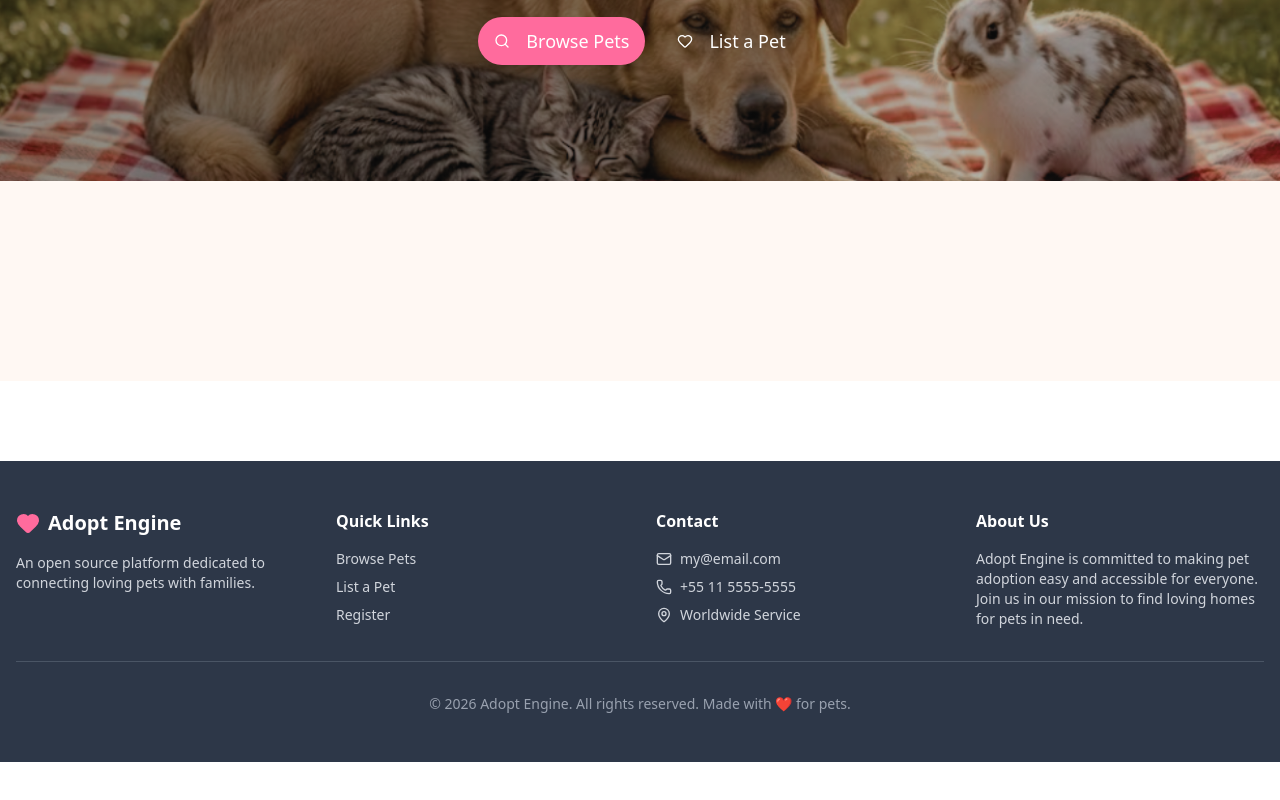
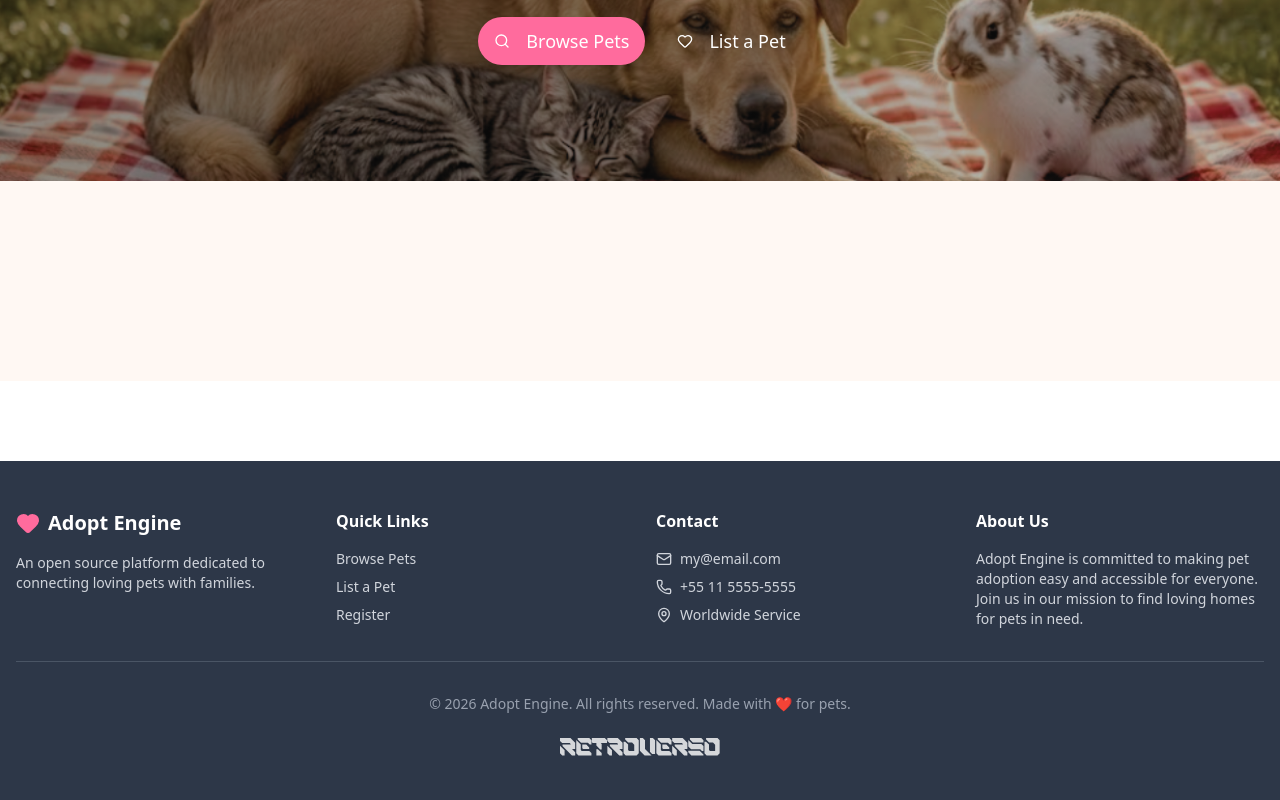
Before and after one commit to cristianpaixao/adopt-engine, a Next.js app: page / in a window 1280 px wide. Shown: the part 495-1295 px from the top of the page. Before the commit the page ends 1257 px from the top, so only its background shows below. Built offline with nearby package versions, Linux system fonts and the light colour scheme.

Commit message:
feat: add my logo on footer

```diff
--- a/src/components/Footer.tsx
+++ b/src/components/Footer.tsx
@@ -1,5 +1,6 @@
 import { Heart, Mail, MapPin, Phone } from 'lucide-react';
 import Link from 'next/link';
+import Image from 'next/image';
 
 export default function Footer() {
   return (
@@ -78,6 +79,19 @@ export default function Footer() {
             &copy; {new Date().getFullYear()} Adopt Engine. All rights reserved.
             Made with ❤️ for pets.
           </p>
+          <Link href={'https://retroverso.dev'} target="_blank">
+            {/**
+             * Please don't remove the Retroverso logo from the footer. It's a small gesture to support the open source work that went into this project. Thank you! 🙏
+             * For more details, see the license file.
+             */}
+            <Image
+              src="/retroverso_logo.svg"
+              width={160}
+              height={30}
+              className="opacity-80 hover:opacity-100 transition-colors m-auto mt-6"
+              alt="Retroverso Logo"
+            />
+          </Link>
         </div>
       </div>
     </footer>
```
Also changed, not shown: public/retroverso_logo.svg (added).
